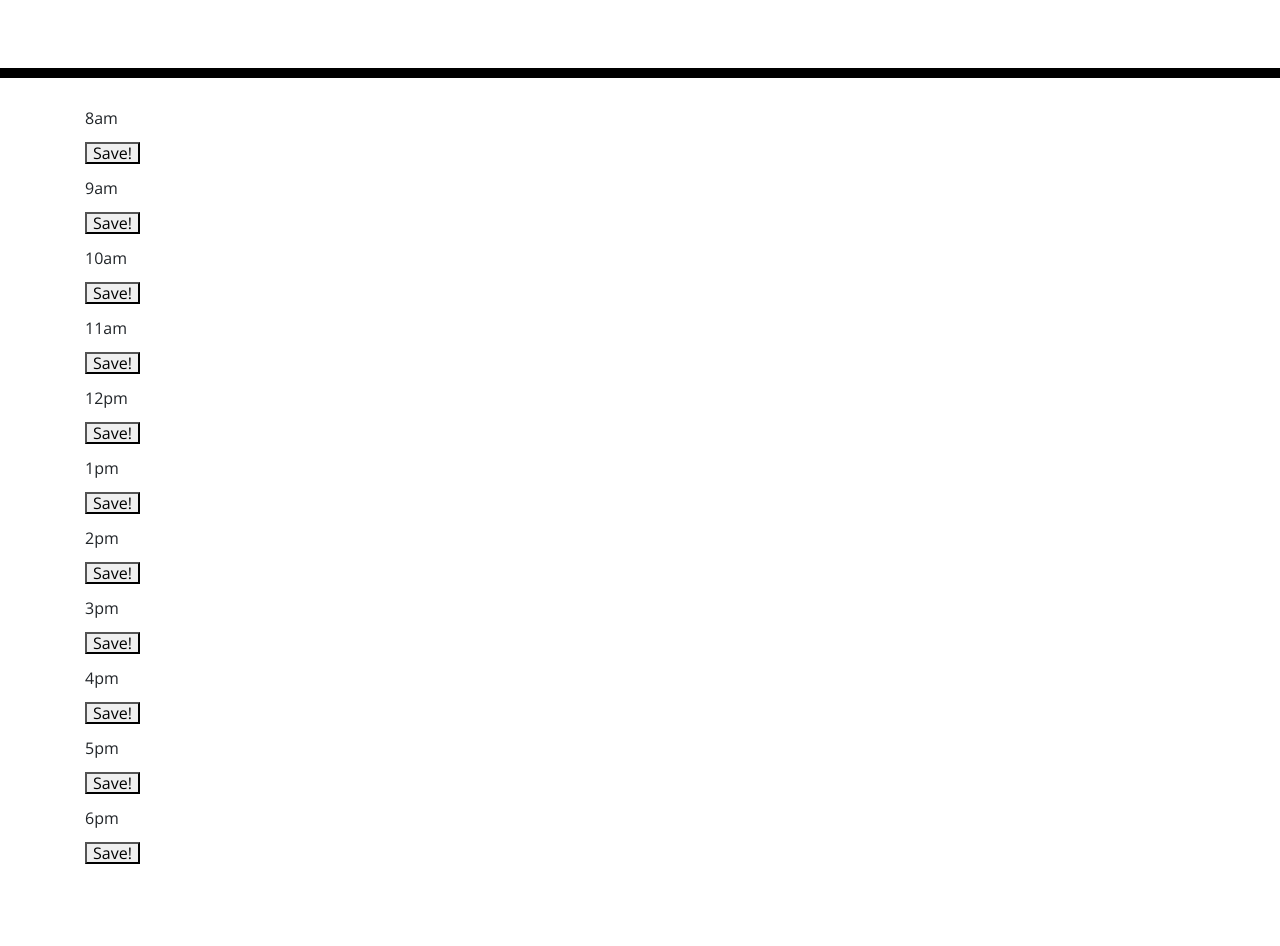
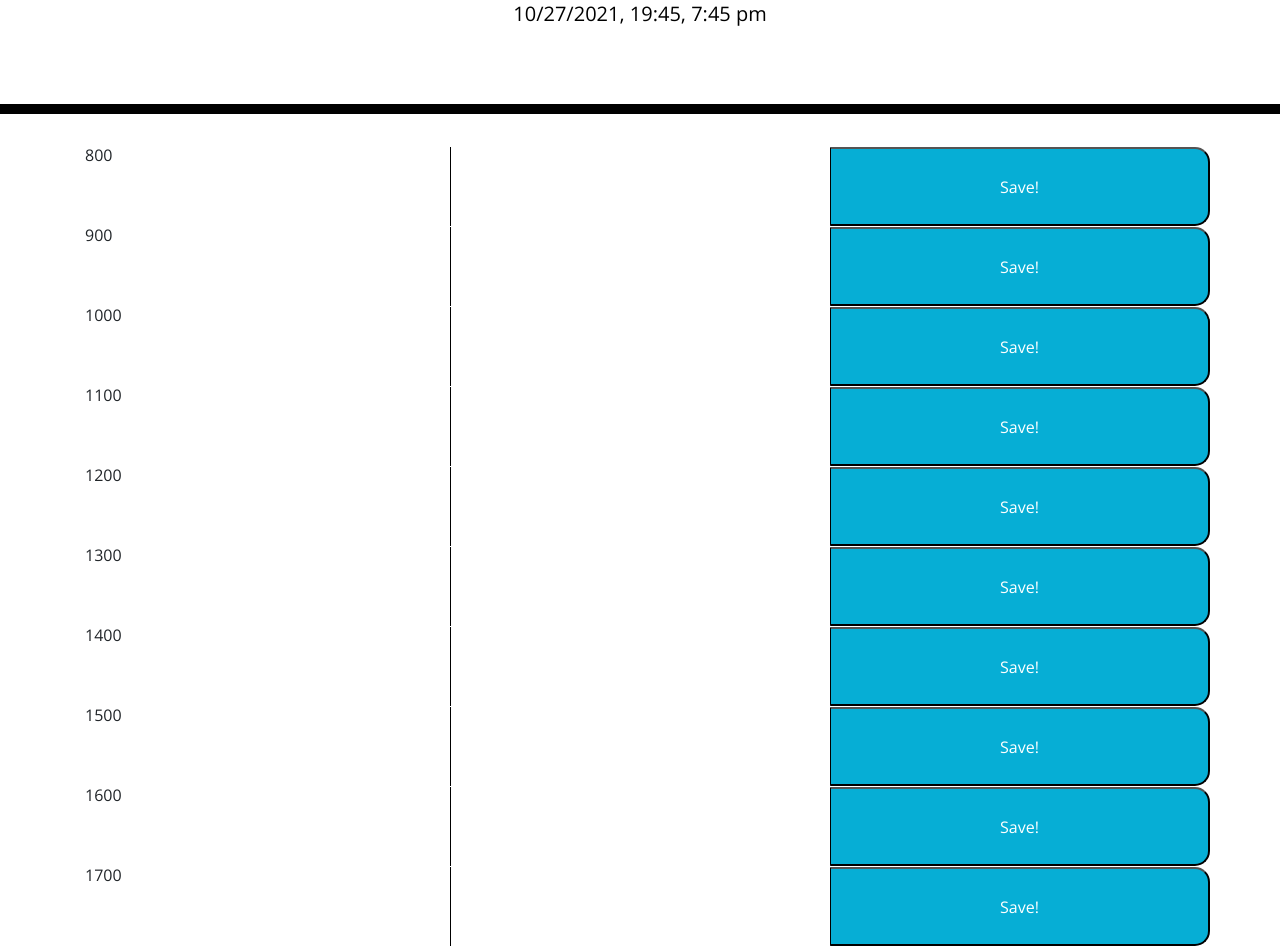
Before and after one commit to LazyLizard95/CalendarProject, a plain HTML site: page index.html in a window 1280 px wide. Shown: the part 190-1136 px from the top of the page. Before the commit the page ends 1070 px from the top, so only its background shows below. Drawn offline with nearby package versions, Linux system fonts and the light colour scheme.

Commit message:
getting there
reformatted columns, added some js trying to use switch statement

```diff
--- a/index.html
+++ b/index.html
@@ -30,19 +30,62 @@
     </header>
     <div class="container">
       <!-- Timeblocks go here -->
-      <p class=".row" id="time">8am<p class="editMe"></p> <button class=".saveBtn">Save!</button></p>
-      <p class=".row" id="time">9am<p class="editMe"></p> <button class=".saveBtn">Save!</button></p>
-      <p class=".row" id="time">10am<p class="editMe"></p> <button class=".saveBtn">Save!</button></p>
-      <p class=".row" id="time">11am<p class="editMe"></p> <button class=".saveBtn">Save!</button></p>
-      <p class=".row" id="time">12pm<p class="editMe"></p> <button class=".saveBtn">Save!</button></p>
-      <p class=".row" id="time">1pm<p class="editMe"></p> <button class=".saveBtn">Save!</button></p>
-      <p class=".row" id="time">2pm<p class="editMe"></p> <button class=".saveBtn">Save!</button></p>
-      <p class=".row" id="time">3pm<p class="editMe"></p> <button class=".saveBtn">Save!</button></p>
-      <p class=".row" id="time">4pm<p class="editMe"></p> <button class=".saveBtn">Save!</button></p>
-      <p class=".row" id="time">5pm<p class="editMe"></p> <button class=".saveBtn">Save!</button></p>
-      <p class=".row" id="time">6pm<p class="editMe"></p> <button class=".saveBtn">Save!</button></p>
+      <div class="row" id="time">
+        <p class="timeValue8 col-4">800</p>
+        <textarea class ="description col-4" id="8"></textarea>
+        <button class="saveBtn col-4">Save!</button>
       </div>
-      <script src="https://cdnjs.cloudflare.com/ajax/libs/datejs/1.0/date.min.js" integrity="sha512-/n/dTQBO8lHzqqgAQvy0ukBQ0qLmGzxKhn8xKrz4cn7XJkZzy+fAtzjnOQd5w55h4k1kUC+8oIe6WmrGUYwODA==" crossorigin="anonymous" referrerpolicy="no-referrer"></script>
+      <div class="row" id="time">
+        <p class="timeValue9 col-4">900</p>
+        <textarea class ="description col-4" id="9"></textarea>
+        <button class="saveBtn col-4">Save!</button>
+      </div>
+      <div class="row" id="time">
+        <p class="timeValue10 col-4">1000</p>
+        <textarea class ="description col-4" id="10"></textarea>
+        <button class="saveBtn col-4">Save!</button>
+      </div>
+      <div class="row" id="time">
+        <p class="timeValue11 col-4">1100</p>
+        <textarea class ="description col-4" id="11"></textarea>
+        <button class="saveBtn col-4">Save!</button>
+      </div>
+      <div class="row" id="time">
+        <p class="timeValue12 col-4">1200</p>
+        <textarea class ="description col-4" id="12"></textarea>
+        <button class="saveBtn col-4">Save!</button>
+      </div>
+      <div class="row" id="time">
+        <p class="timeValue13 col-4">1300</p>
+        <textarea class ="description col-4" id="13"></textarea>
+        <button class="saveBtn col-4">Save!</button>
+      </div>
+      <div class="row" id="time">
+        <p class="timeValue14 col-4">1400</p>
+        <textarea class ="description col-4" id="14"></textarea>
+        <button class="saveBtn col-4">Save!</button>
+      </div>
+      <div class="row" id="time">
+        <p class="timeValue15 col-4">1500</p>
+        <textarea class ="description col-4" id="15"></textarea>
+        <button class="saveBtn col-4">Save!</button>
+      </div>
+      <div class="row" id="time">
+        <p class="timeValue16 col-4">1600</p>
+        <textarea class ="description col-4" id="16"></textarea>
+        <button class="saveBtn col-4">Save!</button>
+      </div>
+      <div class="row" id="time">
+        <p class="timeValue17 col-4">1700</p>
+        <textarea class ="description col-4" id="17"></textarea>
+        <button class="saveBtn col-4">Save!</button>
+      </div>
+    </div>
+      <script
+			  src="https://code.jquery.com/jquery-3.6.0.js"
+			  integrity="sha256-H+K7U5CnXl1h5ywQfKtSj8PCmoN9aaq30gDh27Xc0jk="
+			  crossorigin="anonymous"></script>
+		  <script src="https://cdnjs.cloudflare.com/ajax/libs/moment.js/2.29.1/moment.min.js" integrity="sha512-qTXRIMyZIFb8iQcfjXWCO8+M5Tbc38Qi5WzdPOYZHIlZpzBHG3L3by84BBBOiRGiEb7KKtAOAs5qYdUiZiQNNQ==" crossorigin="anonymous" referrerpolicy="no-referrer"></script>
       <script src="script.js"></script>
 </body>
 </html>
--- a/script.js
+++ b/script.js
@@ -1,9 +1,27 @@
-//need to create rows 8 am - 5pm
-//rows change color in accorandce to time
-//when a row is clicked you may edit the field
-//a button to the right of the row to save
-let editMe = document.querySelector(".editMe");
-let saveBtn = document.querySelector(".saveBtn");
-let timeBlocks = document.querySelectorAll("p#time");
+$(document).ready(function() {
+    let date = moment().format("MM/DD/YYYY, H:mm, h:mm a");
+    $("#currentDay").append(date);
 
-//console.log(Date.today())
+});
+
+let hour = moment().format("H00")
+
+for (i = 0; i < 12; i++) {
+$(".timeValue8").siblings().each(function() {
+
+    switch (hour){
+        case (hour < $("#id")):
+            console.log("hour is less than timevalue");
+        break;
+        case (hour > $("#id")):
+            console.log("hour is greater than timevalue");
+        break;
+        default: console.log("hour is equal to timevalue");
+    }
+
+
+
+
+})
+
+}
```
